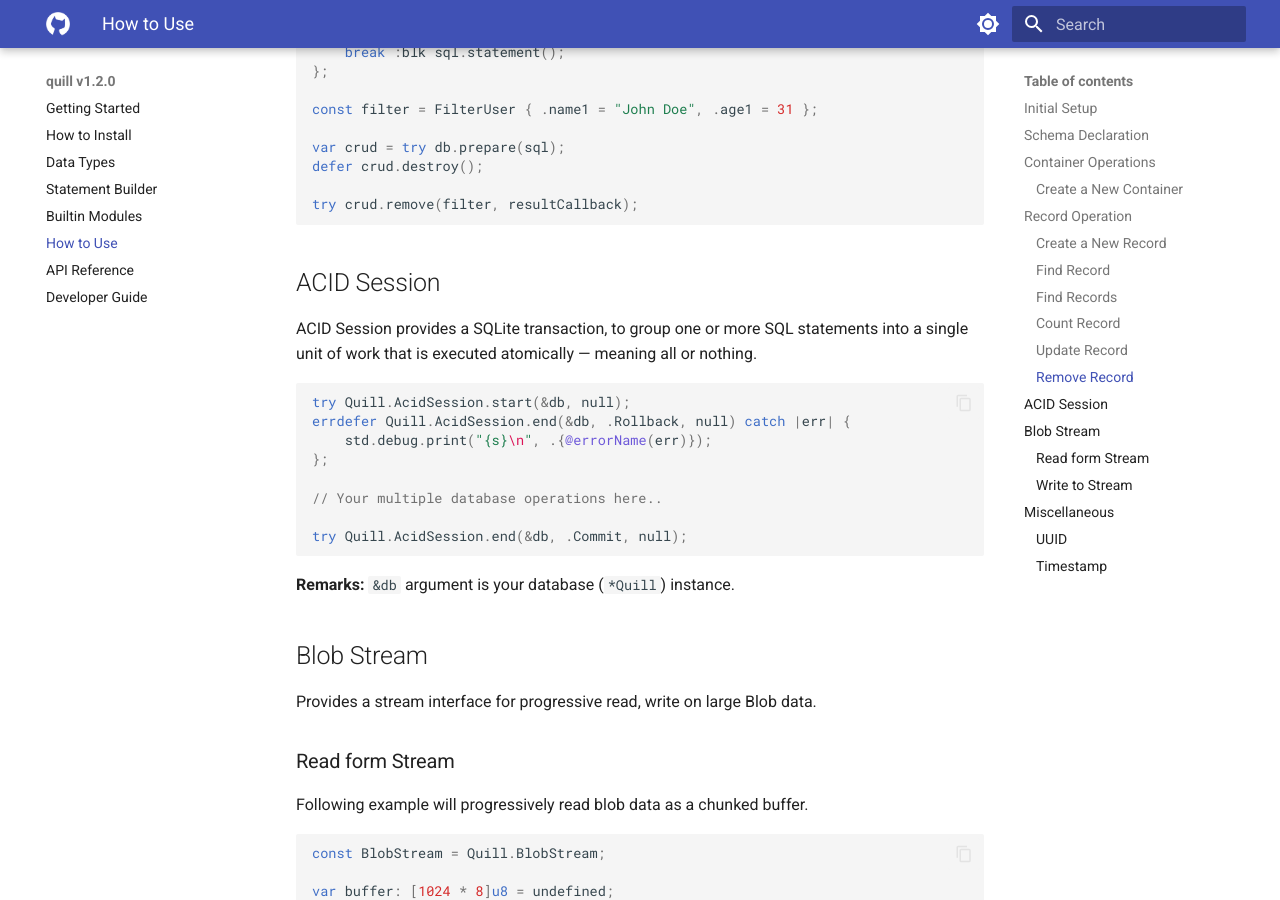
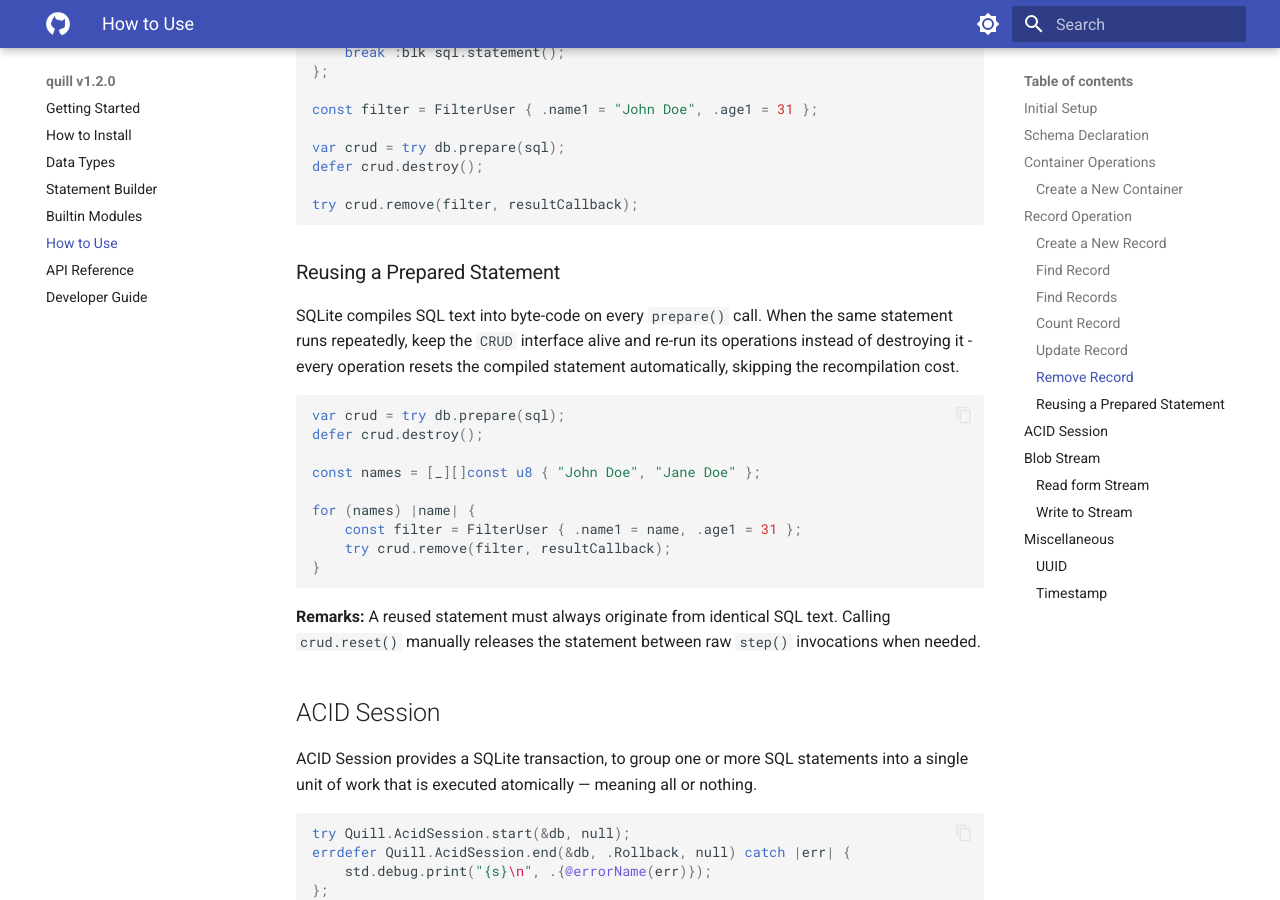
Before and after one commit to bitlaab-bolt/quill, an MkDocs documentation site: the page built from docs/usage.md, in a window 1280 px wide and 900 px high, scrolled down 7934 px. Built offline with MkDocs 1.6.1 and Material for MkDocs 9.7.7, drawn with Linux system fonts in a browser that asks for light colours.

Commit message:
adding statement reuse interface

````diff
--- a/docs/usage.md
+++ b/docs/usage.md
@@ -417,6 +417,24 @@ defer crud.destroy();
 try crud.remove(filter, resultCallback);
 ```
 
+### Reusing a Prepared Statement
+
+SQLite compiles SQL text into byte-code on every `prepare()` call. When the same statement runs repeatedly, keep the `CRUD` interface alive and re-run its operations instead of destroying it - every operation resets the compiled statement automatically, skipping the recompilation cost.
+
+```zig
+var crud = try db.prepare(sql);
+defer crud.destroy();
+
+const names = [_][]const u8 { "John Doe", "Jane Doe" };
+
+for (names) |name| {
+    const filter = FilterUser { .name1 = name, .age1 = 31 };
+    try crud.remove(filter, resultCallback);
+}
+```
+
+**Remarks:** A reused statement must always originate from identical SQL text. Calling `crud.reset()` manually releases the statement between raw `step()` invocations when needed.
+
 ## ACID Session
 
 ACID Session provides a SQLite transaction, to group one or more SQL statements into a single unit of work that is executed atomically — meaning all or nothing.
````
Also changed, not shown: CHANGELOG.md (+10 -1 lines), 2 other files.
